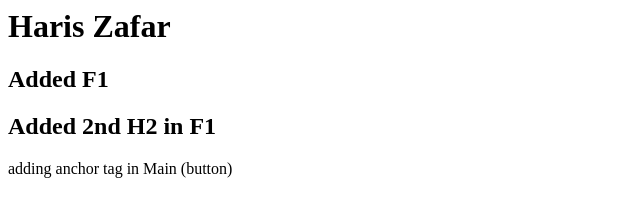
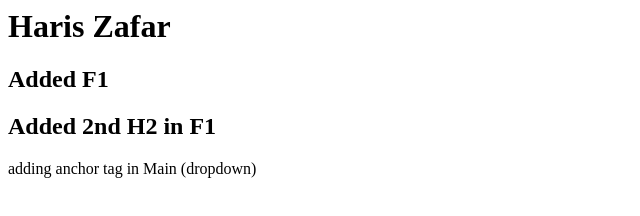
Before and after one commit to workcsna/apnacollege-demo, a plain HTML site: page index.html in a window 1280 px wide. Shown: the full height of the page, 0-640 px from the left. Drawn offline with Linux system fonts and the light colour scheme.

Commit message:
added dropdown

```diff
--- a/index.html
+++ b/index.html
@@ -4,4 +4,4 @@
 
 <h2>  Added F1  </h2>
 <h2>Added 2nd H2 in F1</h2>
-<a> adding anchor tag in Main (button)</a>
+<a> adding anchor tag in Main (dropdown)</a>
```
